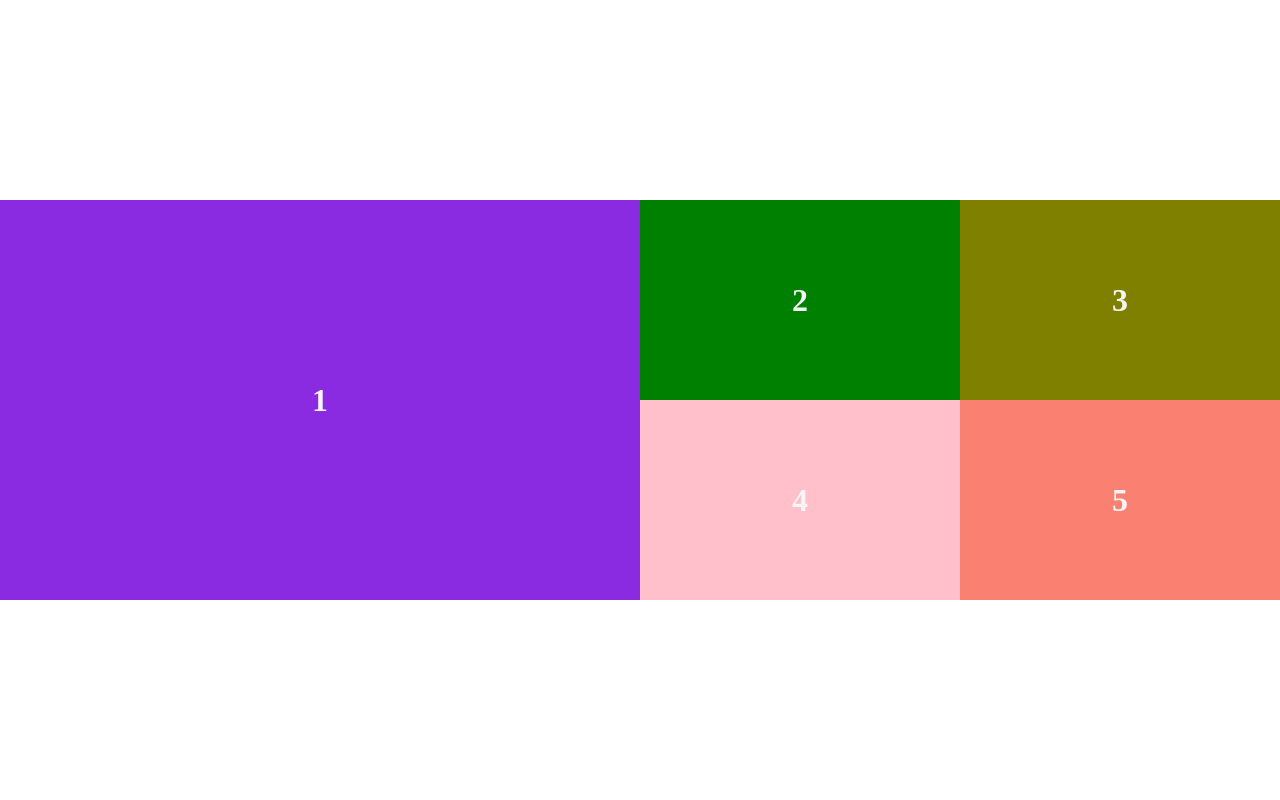
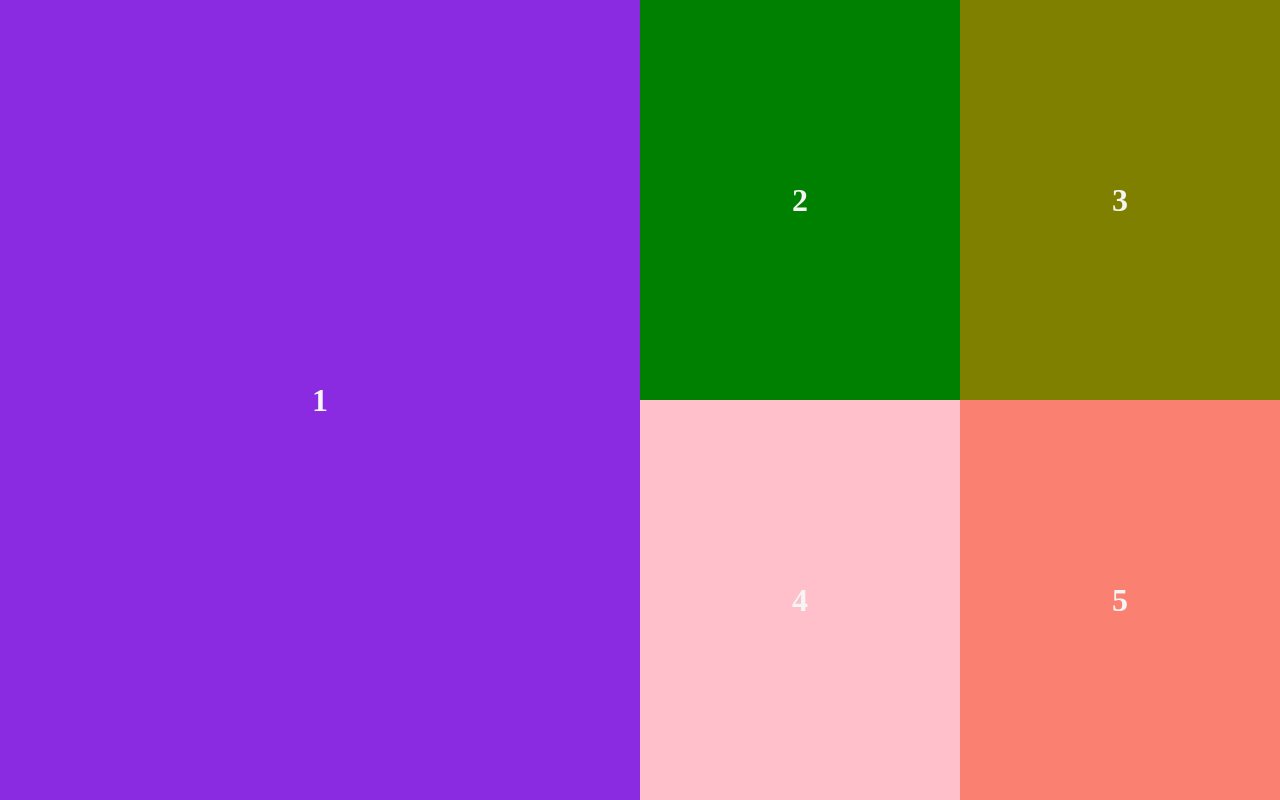
Before and after one commit to pjooklas/03-VSC-flex, a plain HTML site: page index.html in a window 1280 px wide. Drawn offline with Linux system fonts and the light colour scheme.

Commit message:
papildytas commit

```diff
--- a/stiliukas.css
+++ b/stiliukas.css
@@ -14,7 +14,7 @@
 
 .megaDiv {
     background-color: blueviolet;
-    width: 50%;
+    width: 100%;
     height: 50%;
     display: flex;
     justify-content: center;
@@ -22,7 +22,7 @@
 }
 
 .groupDiv {
-    width: 50%;
+    width: 100%;
     height: 50%;
     display: flex;
     flex-wrap: wrap;
@@ -56,4 +56,14 @@
     .container-flex {
         flex-direction: row;
     }
+
+    .megaDiv {
+        width: 50%;
+        height: 100%;
+    }
+
+    .groupDiv {
+        width: 50%;
+        height: 100%;
+    }
 }
```
